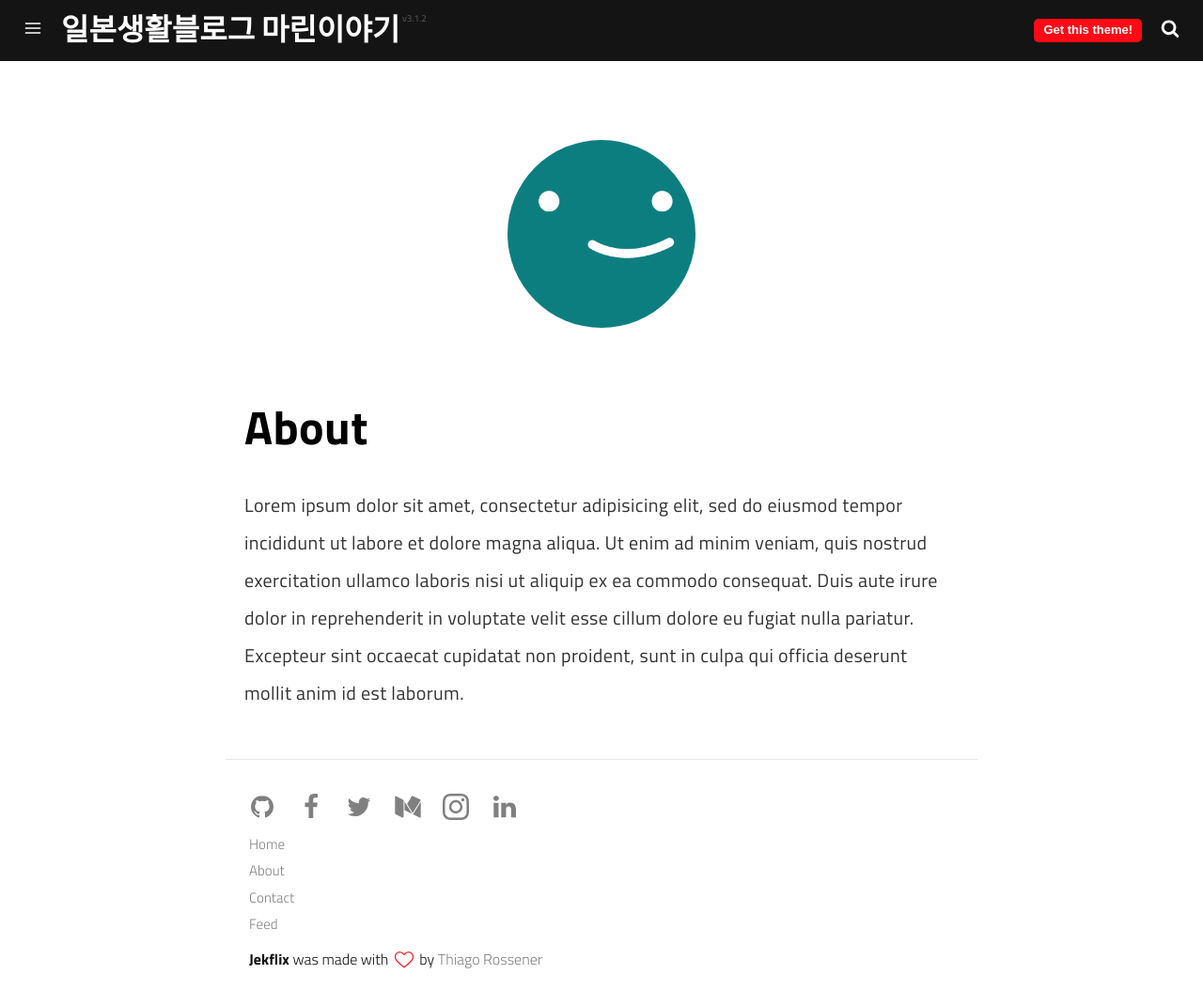
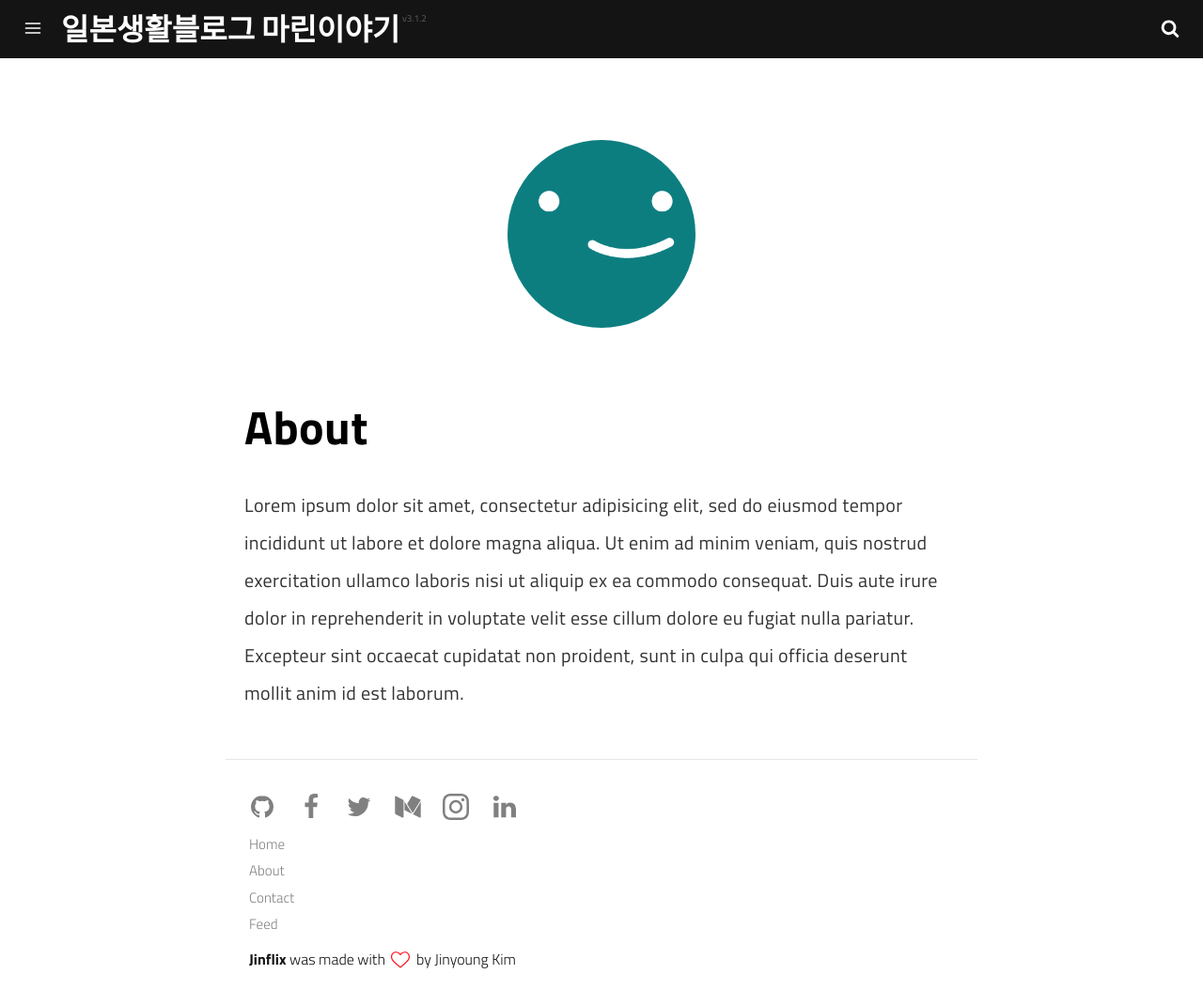
Before and after one commit to jin03192/jin03192.github.io, a Jekyll site: the page built from pages/about.md, in a window 1280 px wide and 1070 px high. Shown: the whole window at 94% size. Built offline with Jekyll 4.4.1, drawn with Linux system fonts in a browser that asks for light colours; a script that is not in the unit is left out.

Commit message:
footer, header変更

```diff
--- a/_includes/footer.html
+++ b/_includes/footer.html
@@ -35,7 +35,7 @@
     {% include links.html %}
 
     <p>
-      <span>Jekflix</span> was made with <svg class="love"><use xlink:href="#icon-heart"></use></svg> by <a href="https://rossener.com" target="_blank" class="creator">Thiago Rossener</a>
+      <span>Jinflix</span> was made with <svg class="love"><use xlink:href="#icon-heart"></use></svg> by Jinyoung Kim</a>
     </p>
 </footer>
 
--- a/_includes/header.html
+++ b/_includes/header.html
@@ -15,9 +15,6 @@
         <svg class="icon-search"><use xlink:href="#icon-search"></use></svg>
     </a>
     {% if site.show_get_theme_btn %}
-        <a href="https://github.com/thiagorossener/jekflix-template" class="get-theme" role="button">
-            Get this theme!
-        </a>
     {% endif %}
 </header>
 
```
